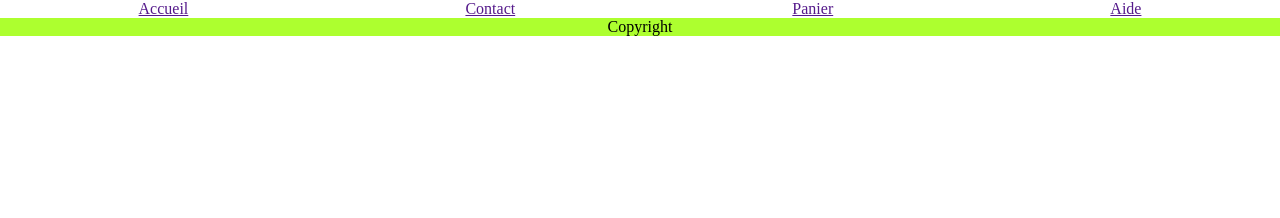
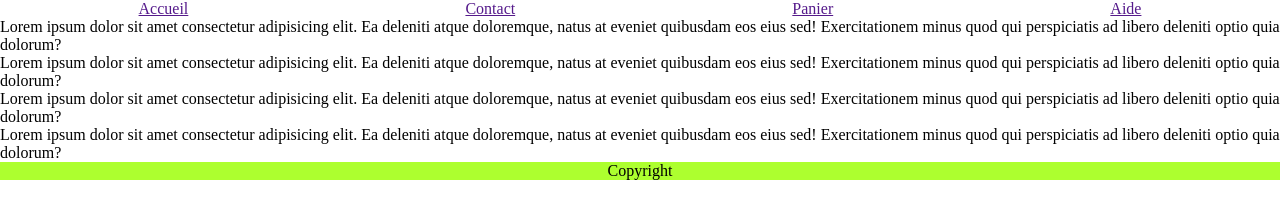
Before and after one commit to acebroke/bikeshopprojet, a plain HTML site: page index.html in a window 1280 px wide. Drawn offline with Linux system fonts and the light colour scheme.

Commit message:
container finis

```diff
--- a/index.html
+++ b/index.html
@@ -16,6 +16,12 @@
     </header>
 
 
+    <div class="container">
+        <p>Lorem ipsum dolor sit amet consectetur adipisicing elit. Ea deleniti atque doloremque, natus at eveniet quibusdam eos eius sed! Exercitationem minus quod qui perspiciatis ad libero deleniti optio quia dolorum?</p>
+        <p>Lorem ipsum dolor sit amet consectetur adipisicing elit. Ea deleniti atque doloremque, natus at eveniet quibusdam eos eius sed! Exercitationem minus quod qui perspiciatis ad libero deleniti optio quia dolorum?</p>
+        <p>Lorem ipsum dolor sit amet consectetur adipisicing elit. Ea deleniti atque doloremque, natus at eveniet quibusdam eos eius sed! Exercitationem minus quod qui perspiciatis ad libero deleniti optio quia dolorum?</p>
+        <p>Lorem ipsum dolor sit amet consectetur adipisicing elit. Ea deleniti atque doloremque, natus at eveniet quibusdam eos eius sed! Exercitationem minus quod qui perspiciatis ad libero deleniti optio quia dolorum?</p>
+    </div>
 
 
     <footer>
```
